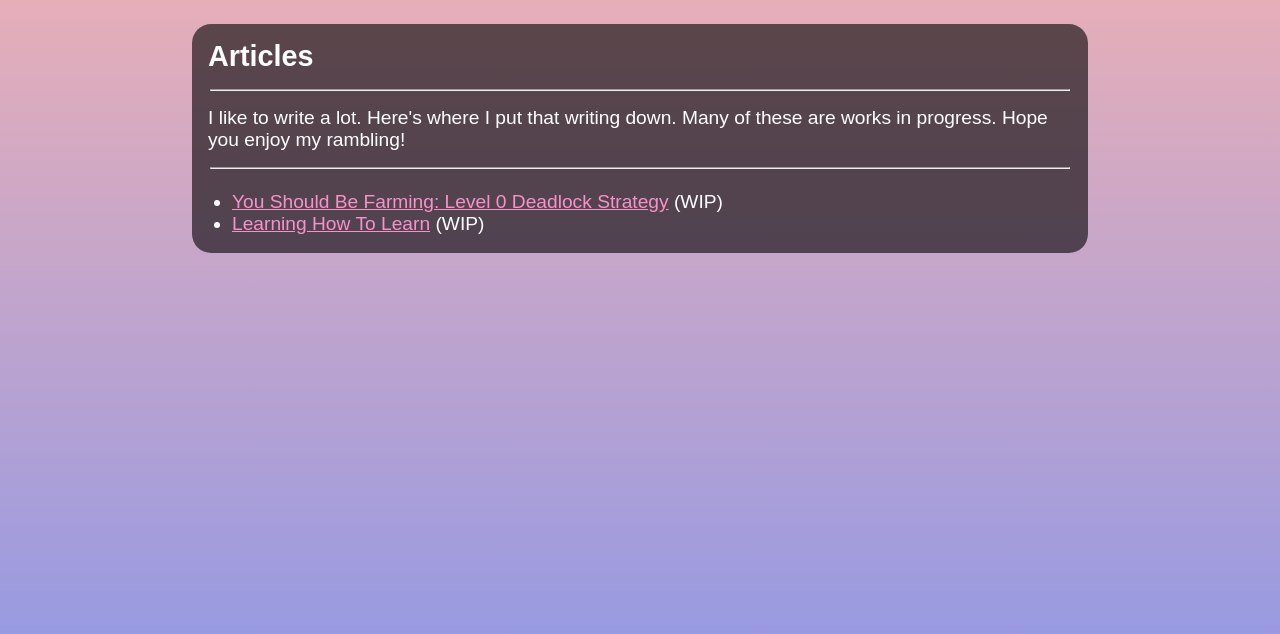
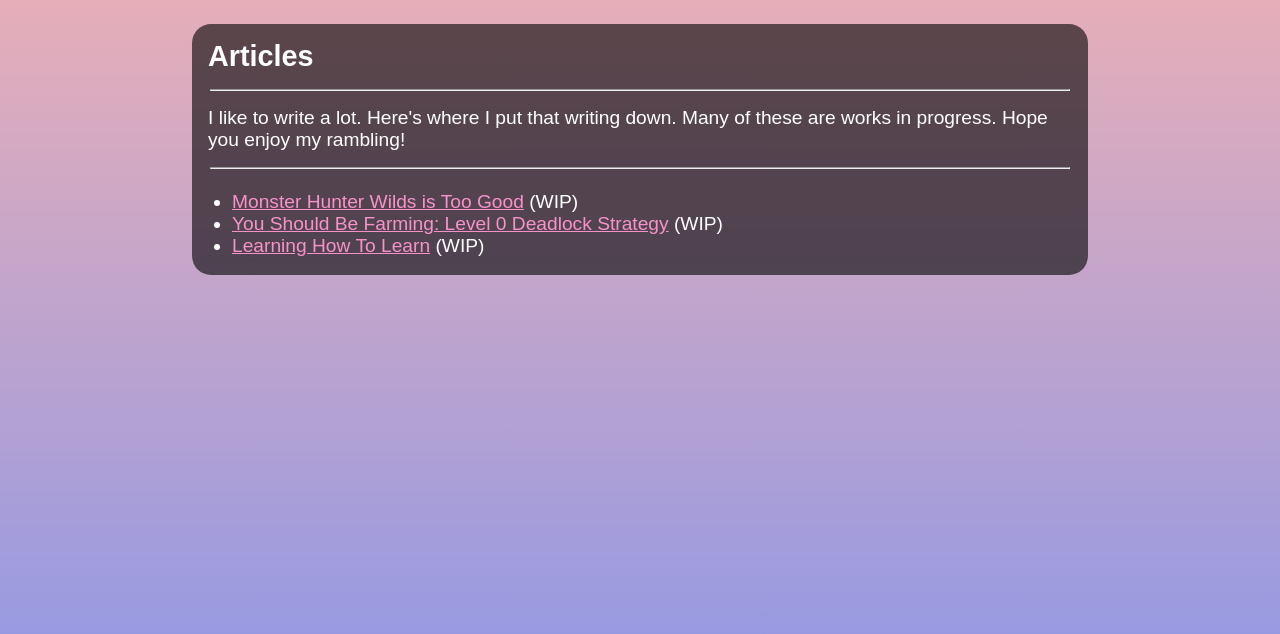
Before and after one commit to thepantsupanda/thepantsupanda.github.io, a plain HTML site: page articles.html in a window 1280 px wide. Shown: the part 106-740 px from the top of the page. Drawn offline with Linux system fonts and the light colour scheme; a web font is replaced by a local one.

Commit message:
Updated article list.

```diff
--- a/articles.html
+++ b/articles.html
@@ -50,6 +50,9 @@
                 <br/>
                 <ul>
                     <li>
+                        <a href="articles/monsterhuntergood/">Monster Hunter Wilds is Too Good</a> (WIP)
+                    </li>
+                    <li>
                         <a href="articles/youshouldbefarming/">You Should Be Farming: Level 0 Deadlock Strategy</a> (WIP)
                     </li>
                     <li>
```
